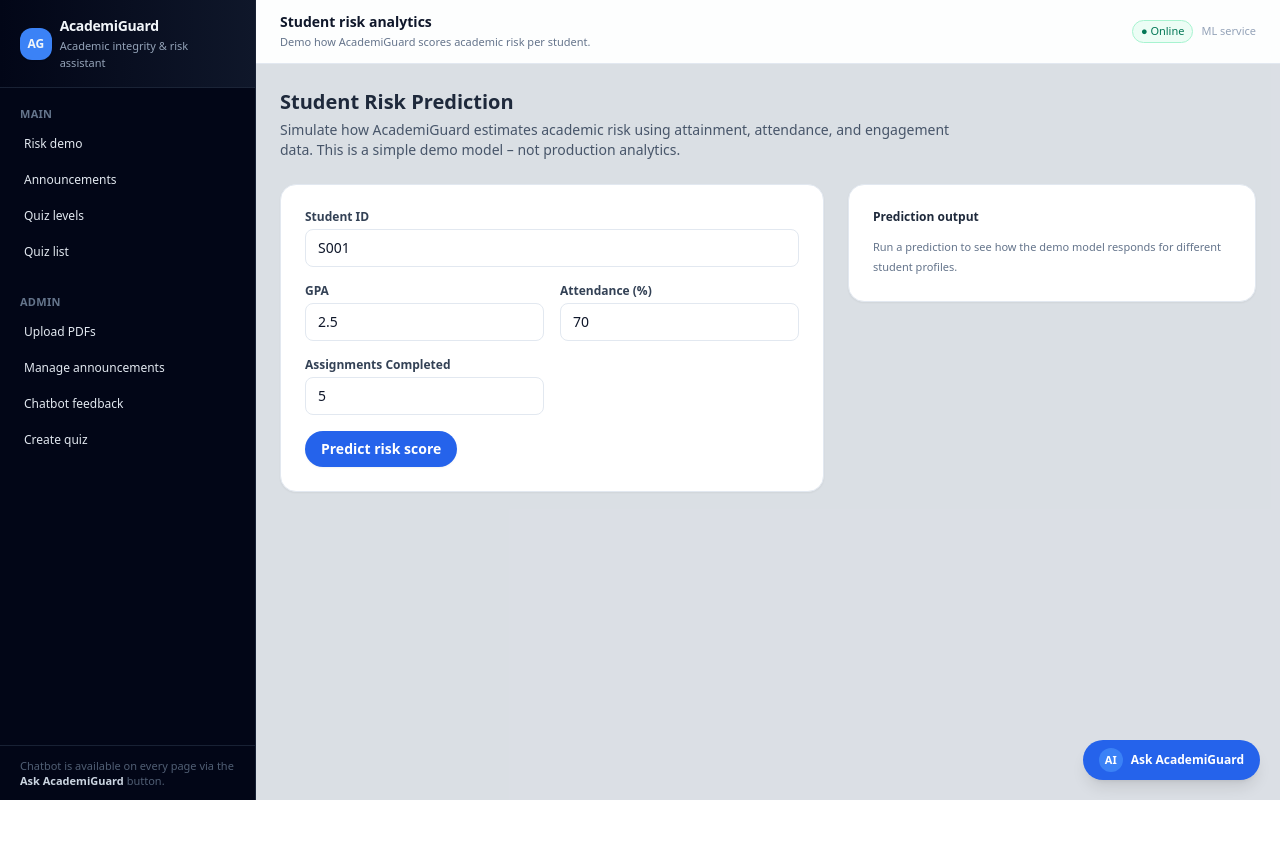
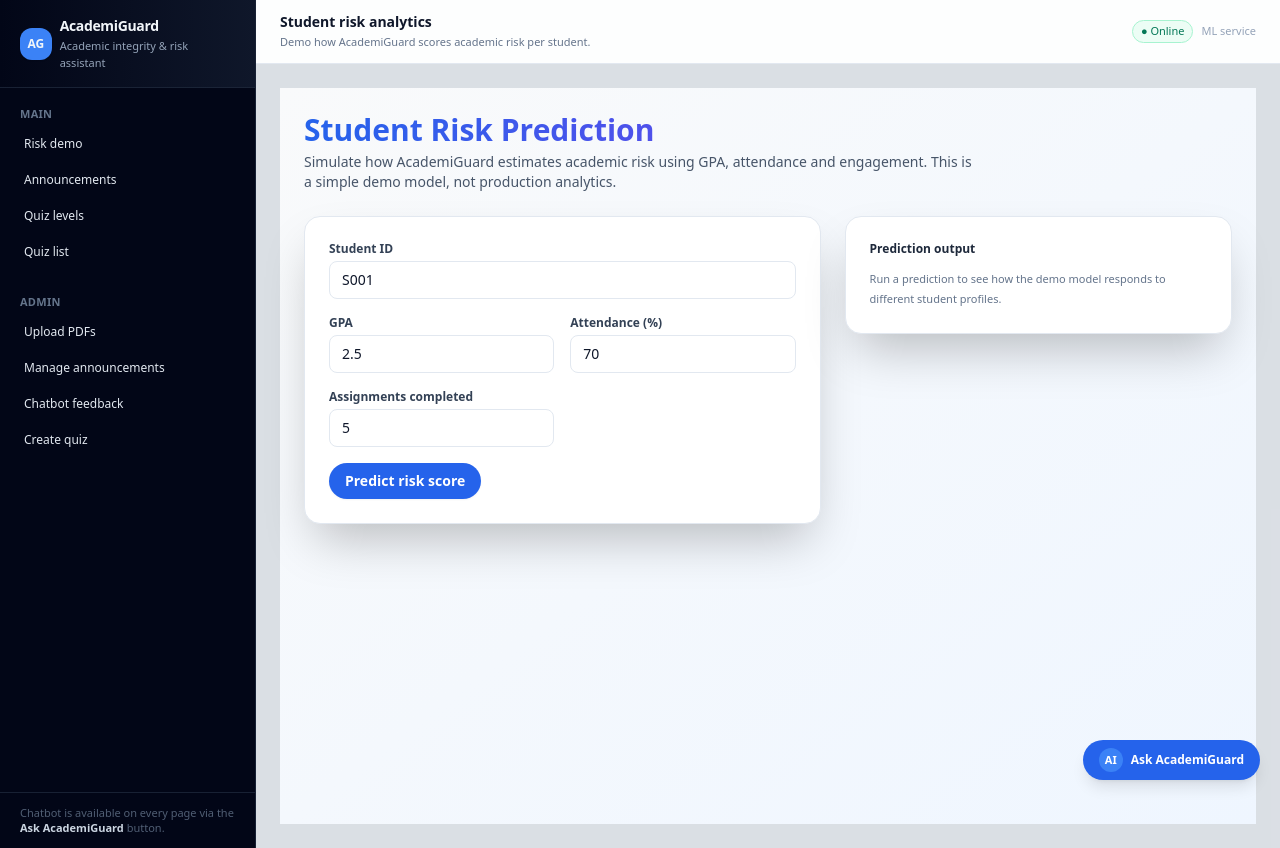
Before and after one commit to Sanka11/25-26J-172, a React app in the folder frontend/: page / in a window 1280 px wide. Before the commit the page ends 800 px from the top, so only its background shows below. Built offline with nearby package versions, Linux system fonts and the light colour scheme; no server answers; the HTML template or start-up script is replaced by a standard one.

Commit message:
Fixed the UI conflicts and upgraded the UIs

```diff
--- a/frontend/src/pages/QuizLevels.jsx
+++ b/frontend/src/pages/QuizLevels.jsx
@@ -135,7 +135,7 @@ export default function QuizLevels() {
   }, []);
 
   return (
-    <div className="min-h-screen bg-gradient-to-br from-blue-50 via-white to-green-50 py-8 px-4">
+    <div className="min-h-[calc(100vh-4rem)] bg-gradient-to-br from-gray-50 to-blue-50 px-2 sm:px-4 md:px-6 py-4 md:py-6">
       <div className="max-w-4xl mx-auto">
         <div className="text-center mb-8 md:mb-12">
           <div className="inline-flex items-center gap-2 bg-white px-6 py-3 rounded-full shadow-lg mb-4">
--- a/frontend/src/pages/QuizList.jsx
+++ b/frontend/src/pages/QuizList.jsx
@@ -27,12 +27,13 @@ export default function QuizList() {
   }, []);
 
   return (
-    <div className="space-y-4">
+    <div className="min-h-[calc(100vh-4rem)] bg-gradient-to-br from-gray-50 to-blue-50 px-2 sm:px-4 md:px-6 py-4 md:py-6">
+      <div className="max-w-4xl mx-auto space-y-4">
         <div>
-        <h2 className="text-sm font-semibold text-slate-900">
+          <h1 className="text-2xl md:text-3xl font-bold bg-gradient-to-r from-blue-600 to-purple-600 bg-clip-text text-transparent">
             Available quizzes
-        </h2>
-        <p className="mt-1 text-[11px] text-slate-500 max-w-xl">
+          </h1>
+          <p className="mt-1 text-sm text-slate-600 max-w-2xl">
             Browse the quizzes configured for this demo and jump straight into a
             specific assessment.
           </p>
@@ -44,7 +45,7 @@ export default function QuizList() {
           </div>
         )}
 
-      <div className="bg-white rounded-2xl shadow-sm border border-slate-200 p-4">
+        <div className="bg-white rounded-2xl shadow-2xl border border-slate-200 p-4">
           <div className="flex items-center justify-between mb-2 text-[11px] text-slate-500">
             <span>
               {loading
@@ -94,5 +95,6 @@ export default function QuizList() {
           )}
         </div>
       </div>
+    </div>
   );
 }
--- a/frontend/src/pages/RiskDemo.jsx
+++ b/frontend/src/pages/RiskDemo.jsx
@@ -37,28 +37,32 @@ export default function RiskDemo() {
       setScore(result.risk_score);
     } catch (err) {
       console.error(err);
-      setError("Failed to get risk score. Check backend & ML services.");
+      setError("Failed to get risk score. Please try again.");
     } finally {
       setLoading(false);
     }
   };
 
   return (
-    <div className="space-y-6">
+    <div className="min-h-[calc(100vh-4rem)] bg-gradient-to-br from-gray-50 to-blue-50 px-2 sm:px-4 md:px-6 py-4 md:py-6">
+      <div className="max-w-5xl mx-auto space-y-6">
         <div>
-        <h2 className="text-xl font-semibold text-slate-800">
+          <h1 className="text-2xl md:text-3xl font-bold bg-gradient-to-r from-blue-600 to-purple-600 bg-clip-text text-transparent">
             Student Risk Prediction
-        </h2>
+          </h1>
           <p className="mt-1 text-sm text-slate-600 max-w-2xl">
-          Simulate how AcademiGuard estimates academic risk using attainment,
-          attendance, and engagement data. This is a simple demo model – not
+            Simulate how AcademiGuard estimates academic risk using GPA,
+            attendance and engagement. This is a simple demo model, not
             production analytics.
           </p>
         </div>
 
         <div className="grid gap-6 md:grid-cols-[minmax(0,1.6fr)_minmax(0,1.2fr)] items-start">
           {/* Form card */}
-        <div className="bg-white rounded-2xl shadow-sm border border-slate-200 p-6 space-y-4">
+          <form
+            onSubmit={handleSubmit}
+            className="bg-white rounded-2xl shadow-2xl border border-slate-200 p-6 space-y-4"
+          >
             <div className="grid gap-4 sm:grid-cols-2">
               <div className="sm:col-span-2">
                 <label className="block text-xs font-semibold text-slate-700 mb-1">
@@ -102,7 +106,7 @@ export default function RiskDemo() {
 
               <div>
                 <label className="block text-xs font-semibold text-slate-700 mb-1">
-                Assignments Completed
+                  Assignments completed
                 </label>
                 <input
                   type="number"
@@ -118,22 +122,23 @@ export default function RiskDemo() {
               type="submit"
               disabled={loading}
               className="mt-2 inline-flex items-center justify-center rounded-full bg-blue-600 px-4 py-2 text-sm font-semibold text-white shadow-sm hover:bg-blue-700 disabled:opacity-60"
-            onClick={handleSubmit}
             >
-            {loading ? "Calculating…" : "Predict risk score"}
+              {loading ? "Calculating..." : "Predict risk score"}
             </button>
-        </div>
+          </form>
 
           {/* Result / explanation card */}
-        <div className="bg-white rounded-2xl shadow-sm border border-slate-200 p-6 space-y-3 text-sm text-slate-700">
+          <div className="bg-white rounded-2xl shadow-2xl border border-slate-200 p-6 space-y-3 text-sm text-slate-700">
             <p className="text-xs font-semibold text-slate-800">
               Prediction output
             </p>
+
             {error && (
               <p className="text-xs font-medium text-red-600 bg-red-50 border border-red-100 rounded-lg px-3 py-2">
                 {error}
               </p>
             )}
+
             {score !== null && !error && (
               <div className="rounded-xl bg-blue-50 border border-blue-100 px-4 py-3">
                 <p className="text-sm text-slate-800">
@@ -143,18 +148,20 @@ export default function RiskDemo() {
                 </p>
                 <p className="mt-1 text-[11px] text-slate-600">
                   Higher scores indicate a higher likelihood of academic risk
-                based on this simple model.
+                  for this profile based on the demo model.
                 </p>
               </div>
             )}
+
             {score === null && !error && (
               <p className="text-[11px] text-slate-500">
-              Run a prediction to see how the demo model responds for different
+                Run a prediction to see how the demo model responds to different
                 student profiles.
               </p>
             )}
           </div>
         </div>
       </div>
+    </div>
   );
 }
--- a/frontend/src/pages/StruggleDashboard.jsx
+++ b/frontend/src/pages/StruggleDashboard.jsx
@@ -3,13 +3,15 @@ export default function StruggleDashboard() {
 
   if (!data) {
     return (
-      <div className="space-y-3">
-        <h2 className="text-sm font-semibold text-slate-900">
+      <div className="min-h-[calc(100vh-4rem)] bg-gradient-to-br from-gray-50 to-blue-50 px-2 sm:px-4 md:px-6 py-4 md:py-6">
+        <div className="max-w-4xl mx-auto space-y-3">
+          <h1 className="text-2xl md:text-3xl font-bold bg-gradient-to-r from-blue-600 to-purple-600 bg-clip-text text-transparent">
             Struggling skills overview
-        </h2>
-        <div className="bg-white rounded-2xl shadow-sm border border-slate-200 p-4 text-xs text-slate-600">
-          No struggle data is available yet. Complete at least one quiz with the
-          ML pipeline enabled to see struggling skills analysis.
+          </h1>
+          <div className="bg-white rounded-2xl shadow-2xl border border-slate-200 p-4 text-xs text-slate-600">
+            No struggle data is available yet. Complete at least one quiz with
+            the ML pipeline enabled to see struggling skills analysis.
+          </div>
         </div>
       </div>
     );
@@ -20,14 +22,16 @@ export default function StruggleDashboard() {
     : [];
 
   return (
-    <div className="space-y-4">
+    <div className="min-h-[calc(100vh-4rem)] bg-gradient-to-br from-gray-50 to-blue-50 px-2 sm:px-4 md:px-6 py-4 md:py-6">
+      <div className="max-w-4xl mx-auto space-y-4">
         <div>
-        <h2 className="text-sm font-semibold text-slate-900 mb-1">
+          <h1 className="text-2xl md:text-3xl font-bold bg-gradient-to-r from-blue-600 to-purple-600 bg-clip-text text-transparent mb-1">
             Struggling skills
-        </h2>
-        <p className="text-[11px] text-slate-500 max-w-xl">
+          </h1>
+          <p className="text-[11px] md:text-sm text-slate-500 max-w-xl">
             This view shows skills where the model has detected high or medium
-          struggle levels based on recent quiz attempts and engagement patterns.
+            struggle levels based on recent quiz attempts and engagement
+            patterns.
           </p>
         </div>
 
@@ -37,7 +41,7 @@ export default function StruggleDashboard() {
             quiz data comes in.
           </div>
         ) : (
-        <div className="bg-white rounded-2xl shadow-sm border border-slate-200 p-4 text-xs">
+          <div className="bg-white rounded-2xl shadow-2xl border border-slate-200 p-4 text-xs">
             <div className="mb-3 text-[11px] text-slate-500">
               {items.length} skill{items.length === 1 ? "" : "s"} flagged by the
               model.
@@ -74,5 +78,6 @@ export default function StruggleDashboard() {
           </div>
         )}
       </div>
+    </div>
   );
 }
--- a/frontend/src/pages/UserAnnouncements.jsx
+++ b/frontend/src/pages/UserAnnouncements.jsx
@@ -47,7 +47,18 @@ export default function UserAnnouncements() {
   };
 
   return (
-    <div className="space-y-5">
+    <div className="min-h-[calc(100vh-4rem)] bg-gradient-to-br from-gray-50 to-blue-50 px-2 sm:px-4 md:px-6 py-4 md:py-6">
+      <div className="max-w-4xl mx-auto space-y-5">
+        <div className="mb-1">
+          <h1 className="text-2xl md:text-3xl font-bold bg-gradient-to-r from-blue-600 to-purple-600 bg-clip-text text-transparent">
+            Announcements & reminders
+          </h1>
+          <p className="mt-1 text-sm text-slate-600 max-w-2xl">
+            Stay up to date with important course announcements and time-bound
+            reminders from your instructors.
+          </p>
+        </div>
+
         {error && (
           <div className="rounded-md bg-red-50 px-3 py-2 text-xs text-red-700 border border-red-200">
             {error}
@@ -69,7 +80,9 @@ export default function UserAnnouncements() {
               </p>
             </div>
             {loading && (
-            <span className="text-[11px] text-amber-700/80">Refreshing...</span>
+              <span className="text-[11px] text-amber-700/80">
+                Refreshing...
+              </span>
             )}
           </div>
 
@@ -139,7 +152,7 @@ export default function UserAnnouncements() {
         </div>
 
         {/* All announcements */}
-      <div className="bg-white rounded-xl shadow-sm border border-slate-200/70 p-4">
+        <div className="bg-white rounded-xl shadow-2xl border border-slate-200/70 p-4">
           <div className="flex items-center justify-between mb-2">
             <h3 className="text-sm font-semibold text-slate-900">
               All announcements
@@ -213,6 +226,7 @@ export default function UserAnnouncements() {
               ))}
             </div>
           )}
+        </div>
       </div>
       {showModal && selected && (
         <div className="fixed inset-0 z-40 flex items-center justify-center bg-slate-900/40">
```
Lines whose indentation alone changed are shown as unchanged.
